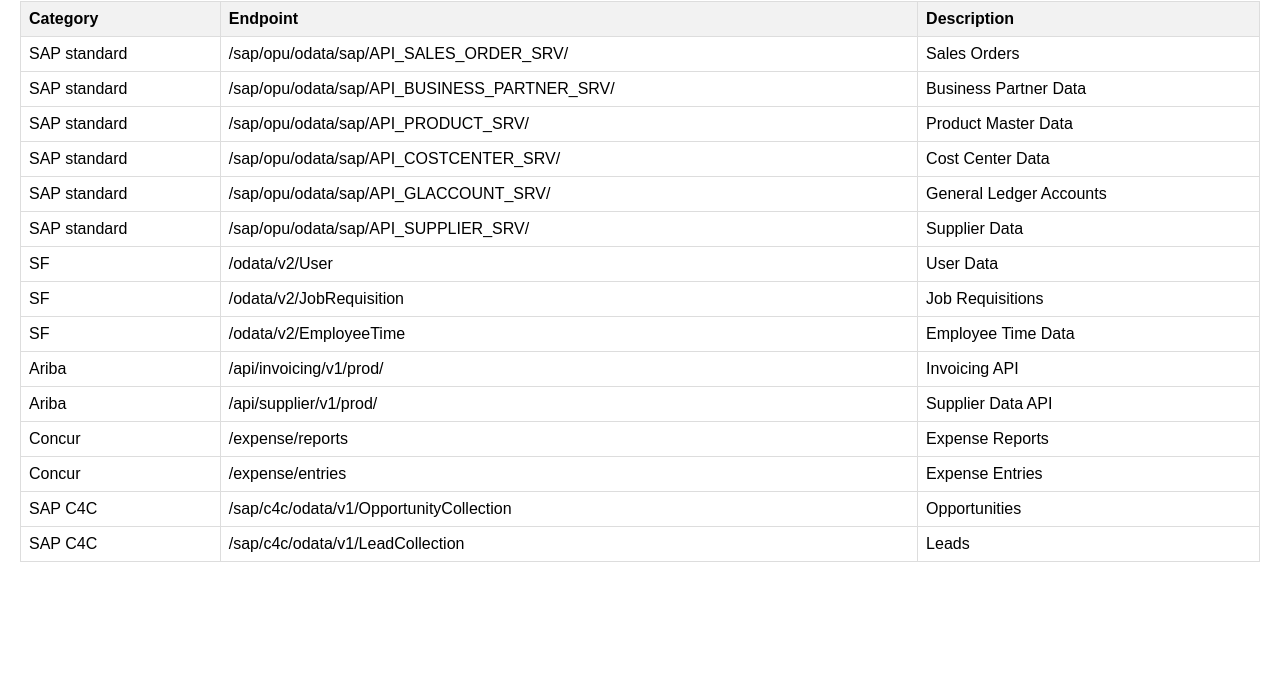
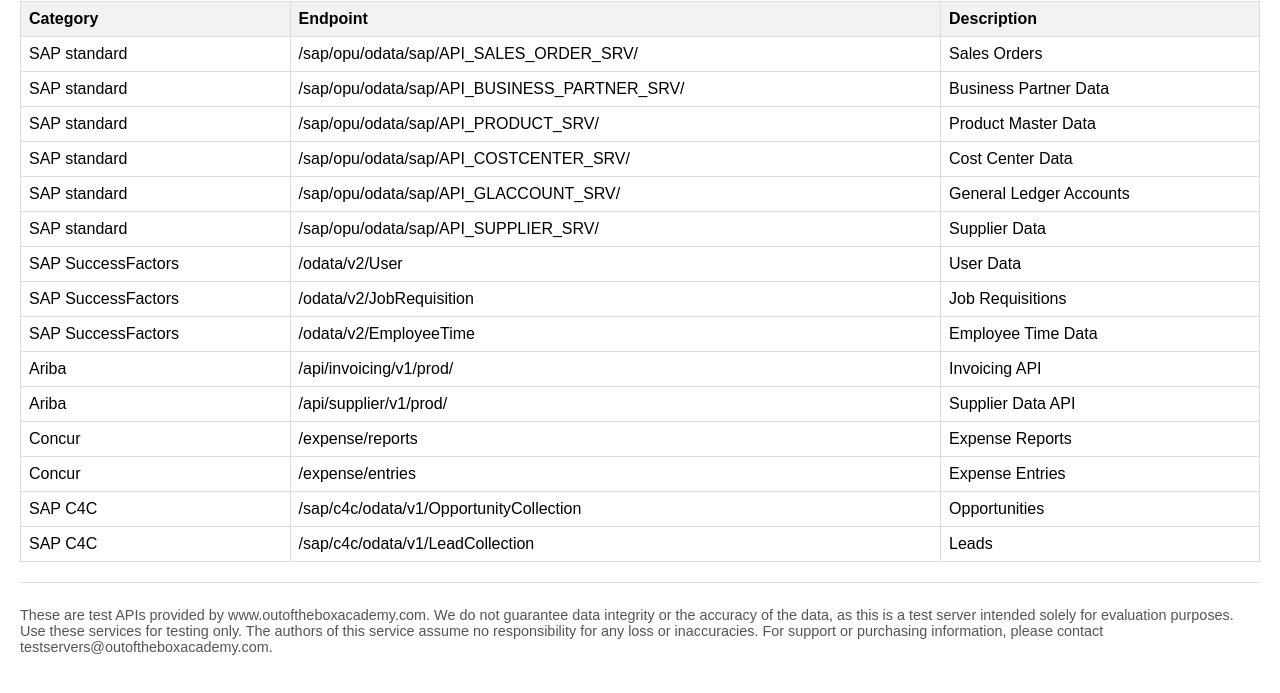
Before and after one commit to outoftheboxea/sap-mock-server, a website: page public/index.html in a window 1280 px wide. Shown: the part 79-772 px from the top of the page. Drawn offline with Linux system fonts and the light colour scheme.

Commit message:
Initial Commit

```diff
--- a/public/index.html
+++ b/public/index.html
@@ -5,10 +5,24 @@
   <title>Supported API Endpoints</title>
   <style>
     body { font-family: Arial, sans-serif; margin: 20px; }
-    table { border-collapse: collapse; width: 100%; }
+    table { border-collapse: collapse; width: 100%; margin-bottom: 20px; }
     th, td { border: 1px solid #ddd; padding: 8px; text-align: left; }
     th { background-color: #f2f2f2; }
     h1 { color: #333; }
+    footer {
+      font-size: 0.9em;
+      color: #555;
+      border-top: 1px solid #ddd;
+      padding-top: 10px;
+      margin-top: 20px;
+    }
+    footer a {
+      color: #555;
+      text-decoration: none;
+    }
+    footer a:hover {
+      text-decoration: underline;
+    }
   </style>
 </head>
 <body>
@@ -53,17 +67,17 @@
         <td>Supplier Data</td>
       </tr>
       <tr>
-        <td>SF</td>
+        <td>SAP SuccessFactors</td>
         <td>/odata/v2/User</td>
         <td>User Data</td>
       </tr>
       <tr>
-        <td>SF</td>
+        <td>SAP SuccessFactors</td>
         <td>/odata/v2/JobRequisition</td>
         <td>Job Requisitions</td>
       </tr>
       <tr>
-        <td>SF</td>
+        <td>SAP SuccessFactors</td>
         <td>/odata/v2/EmployeeTime</td>
         <td>Employee Time Data</td>
       </tr>
@@ -99,5 +113,11 @@
       </tr>
     </tbody>
   </table>
+
+  <footer>
+    <p>
+      These are test APIs provided by <a href="http://www.outoftheboxacademy.com" target="_blank">www.outoftheboxacademy.com</a>. We do not guarantee data integrity or the accuracy of the data, as this is a test server intended solely for evaluation purposes. Use these services for testing only. The authors of this service assume no responsibility for any loss or inaccuracies. For support or purchasing information, please contact <a href="mailto:testservers@outoftheboxacademy.com">testservers@outoftheboxacademy.com</a>.
+    </p>
+  </footer>
 </body>
 </html>
```
